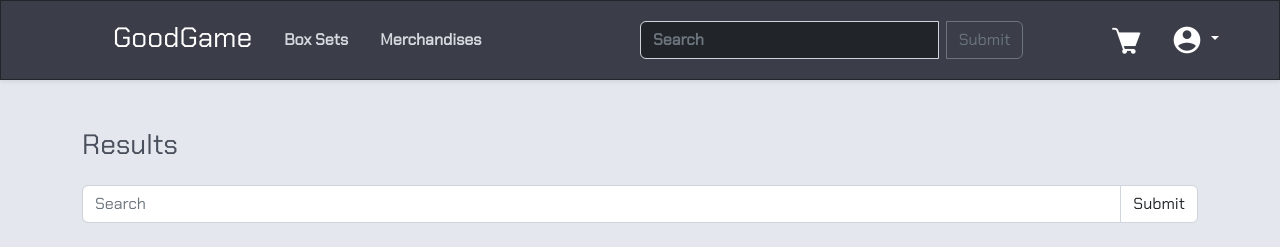
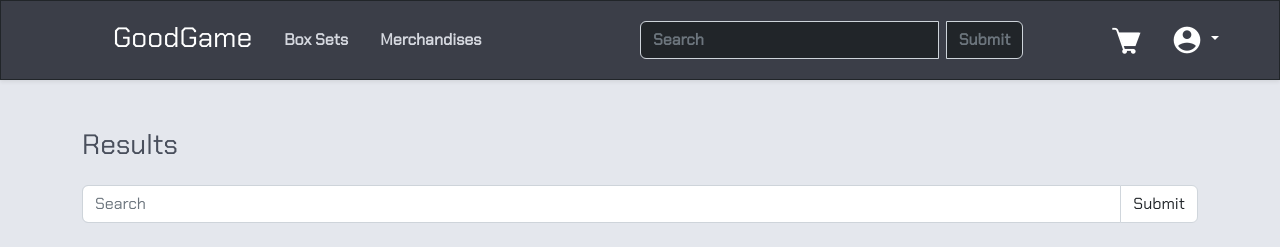
Before and after one commit to SSProgamer/Good-Game-Merchandise, a PHP site: page /filter.php in a window 1280 px wide. Shown: the top 247 px of the page. Run offline with PHP 8.4, Linux system fonts and the light colour scheme; data comes from the database, SQL or seed files in the repository.

Commit message:
Update Styles
- Update Search Button
- Add Cart Icon to Nav Bar

```diff
--- a/filter.php
+++ b/filter.php
@@ -93,7 +93,7 @@ if (isset($_POST['titleInput'])) {
             <?php
             echo "<div class='input-group'>";
             echo "<input class='form-control me-2 text-white bg-dark fw-bold' type='text' placeholder='Search' aria-label='Search' name='searchName' value='" . $_SESSION['searchName'] . "'>";
-            echo "<input type='submit' name='submitName' class='btn btn-outline-secondary'>";
+            echo "<input type='submit' name='submitName' class='btn btn-outline-secondary search-button-nav fw-bold' value='Submit'>";
             echo "</div>";
             ?>
 
@@ -144,7 +144,7 @@ if (isset($_POST['titleInput'])) {
                     <?php
                     echo "<div class='input-group'>";
                     echo "<input class='form-control' type='text' placeholder='Search' aria-label='Search' name='searchName' value='" . $_SESSION['searchName'] . "'>";
-                    echo "<input type='submit' name='submitName' class='btn bg-white search-button-filter'>";
+                    echo "<input type='submit' name='submitName' class='btn bg-white search-button-filter' value='Submit'>";
                     echo "</div>";
                     ?>
 
--- a/stylesfilter.css
+++ b/stylesfilter.css
@@ -72,6 +72,6 @@ body {
 }
 
 .search-button-filter:hover {
-    background-color: rgb(53, 53, 53) !important;
-    color: rgb(192, 192, 192) !important;
+    background-color: rgb(221, 221, 221) !important;
+    color: rgb(34, 34, 34) !important;
 }
--- a/stylesnavfoot.css
+++ b/stylesnavfoot.css
@@ -36,3 +36,8 @@
     background-color: transparent !important;
     text-decoration: underline;
 }
+
+.search-button-nav {
+    background-color: rgb(33, 37, 41) !important;
+    border-color: rgb(206, 212, 218) !important;
+}
--- a/wishlist.php
+++ b/wishlist.php
@@ -7,8 +7,8 @@
     <title>Wish List</title>
     <link rel="stylesheet" href="styleswishlist.css">
     <link rel="stylesheet" href="stylesnavfoot.css">
-    <!-- <link href="https://cdn.jsdelivr.net/npm/bootstrap@5.2.1/dist/css/bootstrap.min.css" rel="stylesheet">
-    <script src="https://cdn.jsdelivr.net/npm/bootstrap@5.2.1/dist/js/bootstrap.bundle.min.js"></script> -->
+    <link href="https://cdn.jsdelivr.net/npm/bootstrap@5.2.1/dist/css/bootstrap.min.css" rel="stylesheet">
+    <!-- <script src="https://cdn.jsdelivr.net/npm/bootstrap@5.2.1/dist/js/bootstrap.bundle.min.js"></script> -->
     <link rel="preconnect" href="https://fonts.googleapis.com">
     <link rel="preconnect" href="https://fonts.gstatic.com" crossorigin>
     <link href="https://fonts.googleapis.com/css2?family=Chakra+Petch&display=swap" rel="stylesheet">
```
Also changed, not shown: navbar.php (+5 -3 lines).
